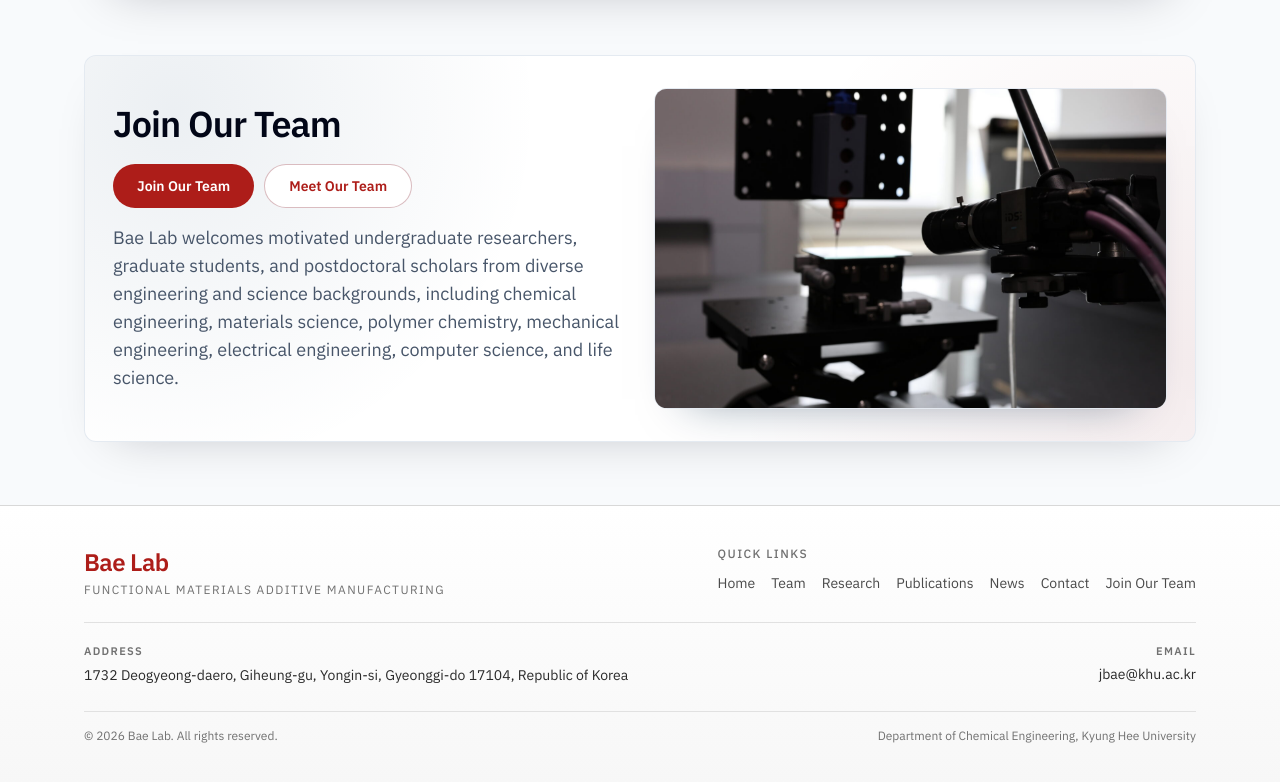
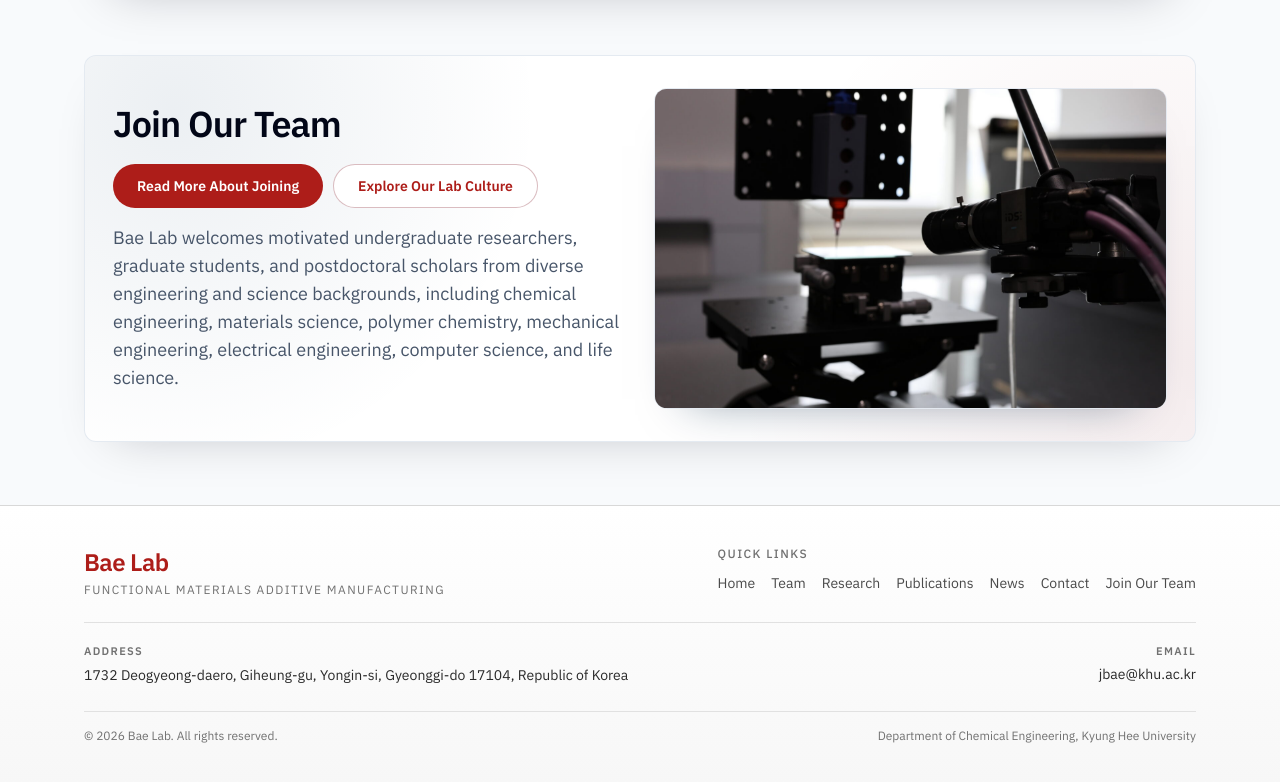
Before and after one commit to baegroup/baegroup.github.io, a React (Vite) app: page / in a window 1280 px wide. Shown: the part 1707-2489 px from the top of the page. Built offline with nearby package versions, Linux system fonts and the light colour scheme.

Commit message:
Refine home join section CTA labels

```diff
--- a/src/components/home/HomeJoinSection.jsx
+++ b/src/components/home/HomeJoinSection.jsx
@@ -9,7 +9,8 @@ export function HomeJoinSection({ content, locale, revealDelay = 0 }) {
   const [imageIndex, setImageIndex] = useState(0);
   const joinImages = mediaCandidates(HOME_MEDIA.joinTeam);
   const exhausted = imageIndex >= joinImages.length;
-  const secondaryLabel = locale === 'ko' ? '연구진 소개 보기' : 'Meet Our Team';
+  const primaryLabel = locale === 'ko' ? '합류 안내 자세히 보기' : 'Read More About Joining';
+  const secondaryLabel = locale === 'ko' ? '연구실 문화 보기' : 'Explore Our Lab Culture';
   const { ref, revealClassName, revealStyle } = useScrollReveal(revealDelay);
 
   return (
@@ -27,7 +28,7 @@ export function HomeJoinSection({ content, locale, revealDelay = 0 }) {
             className="home-cta-primary"
             to={pagePath(locale, 'join')}
           >
-            {content.joinCta}
+            {primaryLabel}
           </Link>
           <Link
             className="home-cta-secondary"
--- a/src/content/site-content.generated.json
+++ b/src/content/site-content.generated.json
@@ -61,7 +61,7 @@
       "focusCta": "See Research Details",
       "joinTitle": "Join Our Team",
       "joinDescription": "Bae Lab welcomes motivated undergraduate researchers, graduate students, and postdoctoral scholars from diverse engineering and science backgrounds, including chemical engineering, materials science, polymer chemistry, mechanical engineering, electrical engineering, computer science, and life science.",
-      "joinCta": "Join Our Team"
+      "joinCta": "Read More About Joining"
     }
   },
   "TEAM_CONTENT": {
```
Also changed, not shown: content/en/home.md (+1 -1 lines).
